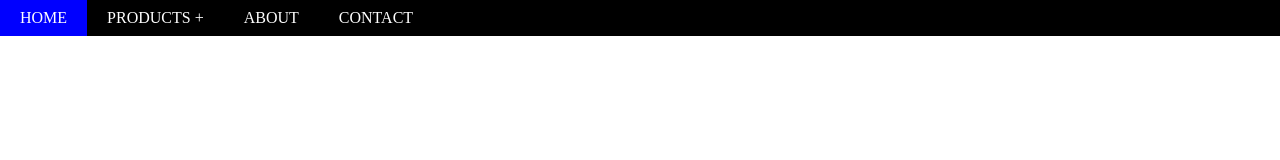
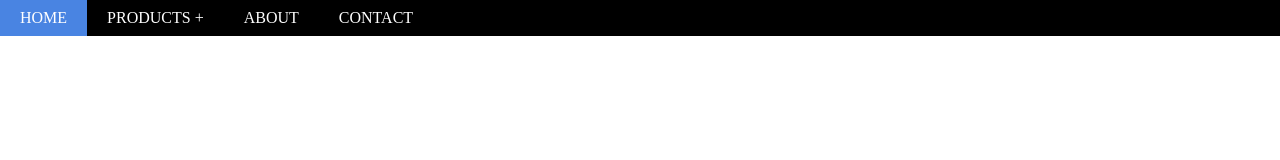
Before and after one commit to AnnaSamosiuk/Menu, a plain HTML site: page index.html in a window 1280 px wide. Drawn offline with Linux system fonts and the light colour scheme.

Commit message:
add hover

```diff
--- a/style/style.css
+++ b/style/style.css
@@ -58,3 +58,8 @@
 .dropdown-item:hover .third-level {
     display: block;
 }
+
+.item:hover,
+.dropdown-item:hover {
+    background: rgb(73, 132, 226);
+}
```
